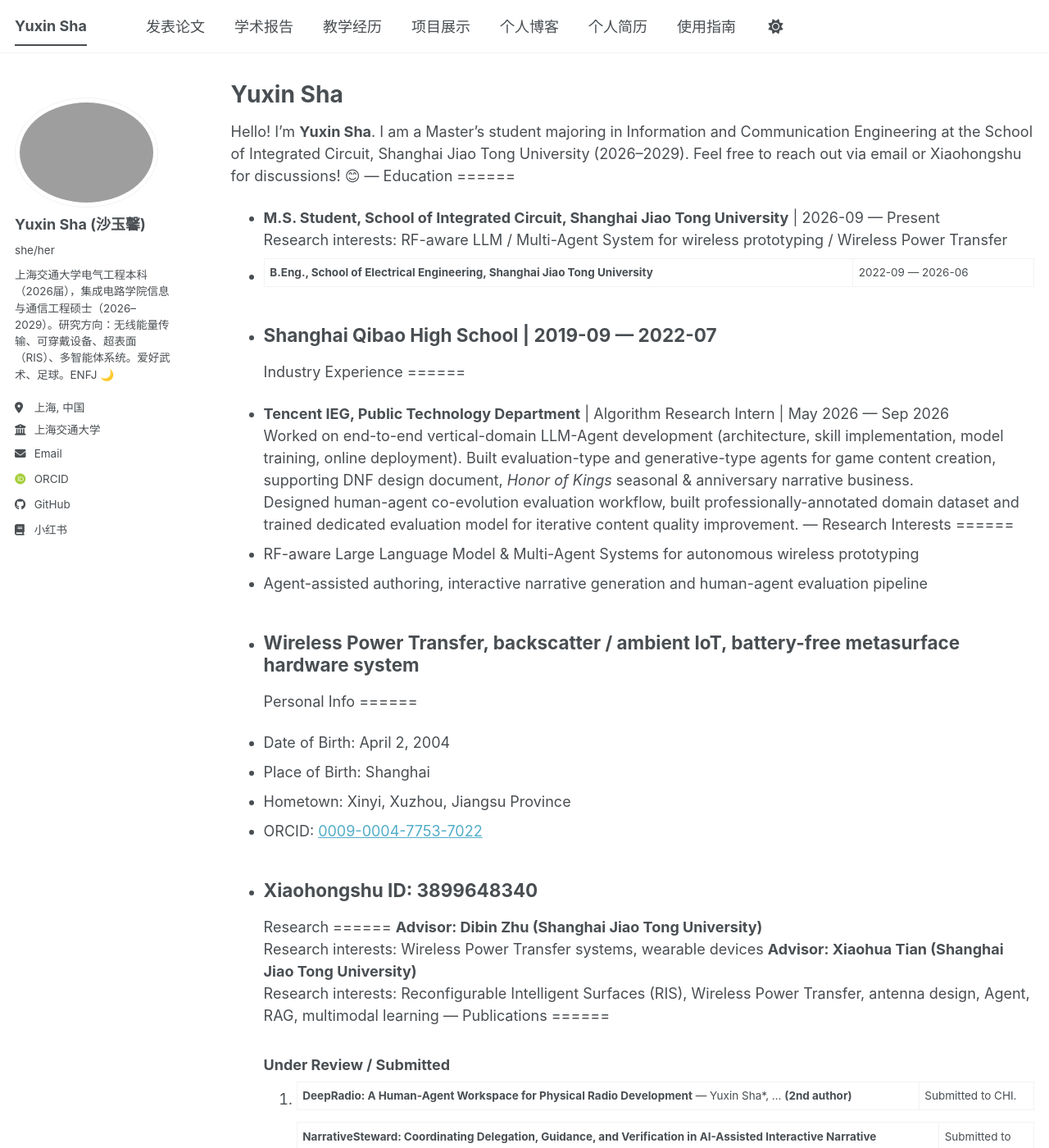
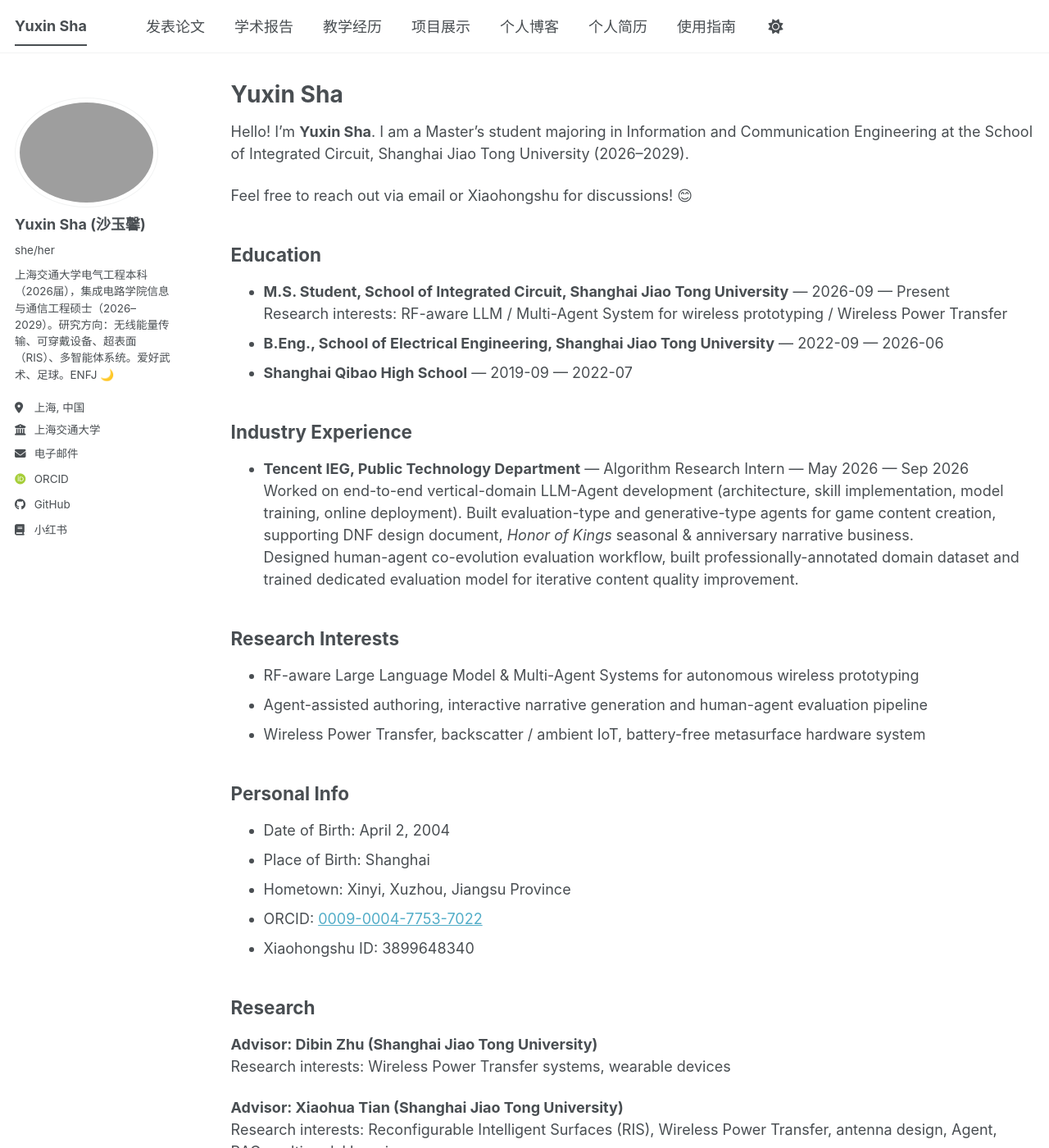
Before and after one commit to suiyuxue-dot/suiyuxue-dot.github.io, a Jekyll site: the page built from _pages/cv.md, in a window 1280 px wide and 1400 px high. Shown: the whole window at 82% size. Built offline with Jekyll 4.4.1, drawn with Linux system fonts in a browser that asks for light colours; some web fonts are replaced; a script bundle is joined from its source files by our own code; library files that are not in the unit come from our copies; some of the changed text lies outside the part shown.

Commit message:
fix: normalize homepage markdown layout and Chinese locale
Co-authored-by: suiyuxue-dot <253687041+suiyuxue-dot@users.noreply.github.com>

```diff
--- a/_config.yml
+++ b/_config.yml
@@ -7,7 +7,7 @@
 # server process.
 
 # Basic Site Settings
-locale                   : "en-US"
+locale                   : "zh-CN"
 site_theme               : "default" # The available themes options are "default", "air", "sunrise", "mint", "dirt" and "contrast"
 title                    : "Yuxin Sha"
 title_separator          : "-"
--- a/_data/navigation.yml
+++ b/_data/navigation.yml
@@ -24,7 +24,7 @@ main:
     url: /year-archive/
 
   - title: "个人简历"
-    url: /
+    url: /cv/
 
   - title: "使用指南"
     url: /markdown/
--- a/_includes/author-profile.html
+++ b/_includes/author-profile.html
@@ -21,7 +21,7 @@
   </div>
 
   <div class="author__urls-wrapper">
-    <button class="btn btn--inverse">Follow</button>
+    <button class="btn btn--inverse">{{ site.data.ui-text[site.locale].follow_label | default: "Follow" | remove: ":" | remove: "：" }}</button>
     <ul class="author__urls social-icons">
       <!-- Font Awesome icons / Biographic information  -->
       {% if author.location %}
--- a/_pages/cv.md
+++ b/_pages/cv.md
@@ -11,61 +11,66 @@ redirect_from:
 ---
 {% include base_path %}
 Hello! I'm **Yuxin Sha**. I am a Master’s student majoring in Information and Communication Engineering at the School of Integrated Circuit, Shanghai Jiao Tong University (2026–2029).
+
 Feel free to reach out via email or Xiaohongshu for discussions! 😊
----
-Education
-======
-* **M.S. Student, School of Integrated Circuit, Shanghai Jiao Tong University** | 2026-09 — Present
+
+## Education
+
+* **M.S. Student, School of Integrated Circuit, Shanghai Jiao Tong University** — 2026-09 — Present
   Research interests: RF-aware LLM / Multi-Agent System for wireless prototyping / Wireless Power Transfer
-* **B.Eng., School of Electrical Engineering, Shanghai Jiao Tong University** | 2022-09 — 2026-06
-* **Shanghai Qibao High School** | 2019-09 — 2022-07
----
-Industry Experience
-======
-* **Tencent IEG, Public Technology Department** | Algorithm Research Intern | May 2026 — Sep 2026
+* **B.Eng., School of Electrical Engineering, Shanghai Jiao Tong University** — 2022-09 — 2026-06
+* **Shanghai Qibao High School** — 2019-09 — 2022-07
+
+## Industry Experience
+
+* **Tencent IEG, Public Technology Department** — Algorithm Research Intern — May 2026 — Sep 2026
   Worked on end-to-end vertical-domain LLM-Agent development (architecture, skill implementation, model training, online deployment). Built evaluation-type and generative-type agents for game content creation, supporting DNF design document, *Honor of Kings* seasonal & anniversary narrative business.
   Designed human-agent co-evolution evaluation workflow, built professionally-annotated domain dataset and trained dedicated evaluation model for iterative content quality improvement.
----
-Research Interests
-======
+
+## Research Interests
+
 * RF-aware Large Language Model & Multi-Agent Systems for autonomous wireless prototyping
 * Agent-assisted authoring, interactive narrative generation and human-agent evaluation pipeline
 * Wireless Power Transfer, backscatter / ambient IoT, battery-free metasurface hardware system
----
-Personal Info
-======
+
+## Personal Info
+
 * Date of Birth: April 2, 2004
 * Place of Birth: Shanghai
 * Hometown: Xinyi, Xuzhou, Jiangsu Province
 * ORCID: [0009-0004-7753-7022](https://orcid.org/0009-0004-7753-7022)
 * Xiaohongshu ID: 3899648340
----
-Research
-======
+
+## Research
+
 **Advisor: Dibin Zhu (Shanghai Jiao Tong University)**
 Research interests: Wireless Power Transfer systems, wearable devices
+
 **Advisor: Xiaohua Tian (Shanghai Jiao Tong University)**
 Research interests: Reconfigurable Intelligent Surfaces (RIS), Wireless Power Transfer, antenna design, Agent, RAG, multimodal learning
----
-Publications
-======
+
+## Publications
+
 ### Under Review / Submitted
-1. **DeepRadio: A Human-Agent Workspace for Physical Radio Development** — Yuxin Sha*, ... **(2nd author)** | Submitted to CHI.
-2. **NarrativeSteward: Coordinating Delegation, Guidance, and Verification in AI-Assisted Interactive Narrative Authoring** — ..., Yuxin Sha **(3rd author)** | Submitted to CHI.
-3. **RadioMaster: Multi-Agent System for Autonomous Radio Signal Generation** — ..., Yuxin Sha **(2nd author)** | Submitted to JCIN. [arXiv:2606.01862](https://arxiv.org/abs/2606.01862)
-4. **Enabling Agile Ambient IoT Networking via a Parameterized Hybrid Radio** — ..., Yuxin Sha **(4th author)** | Submitted to TON.
-5. **MetaB: Battery-free Metasurfaces with Ultra-low-power for Mobile Devices** — ..., Yuxin Sha **(3rd author)** | Submitted to TOM.
-6. **Beyond Domain-Specific Tuning: Native RF-Modality LLM for Electromagnetic Awareness** — ..., Yuxin Sha **(4th author)** | Submitted to MobiCom.
+
+1. **DeepRadio: A Human-Agent Workspace for Physical Radio Development** — Yuxin Sha*, ... **(2nd author)** — Submitted to CHI.
+2. **NarrativeSteward: Coordinating Delegation, Guidance, and Verification in AI-Assisted Interactive Narrative Authoring** — ..., Yuxin Sha **(3rd author)** — Submitted to CHI.
+3. **RadioMaster: Multi-Agent System for Autonomous Radio Signal Generation** — ..., Yuxin Sha **(2nd author)** — Submitted to JCIN. [arXiv:2606.01862](https://arxiv.org/abs/2606.01862)
+4. **Enabling Agile Ambient IoT Networking via a Parameterized Hybrid Radio** — ..., Yuxin Sha **(4th author)** — Submitted to TON.
+5. **MetaB: Battery-free Metasurfaces with Ultra-low-power for Mobile Devices** — ..., Yuxin Sha **(3rd author)** — Submitted to TOM.
+6. **Beyond Domain-Specific Tuning: Native RF-Modality LLM for Electromagnetic Awareness** — ..., Yuxin Sha **(4th author)** — Submitted to MobiCom.
+
 ### Published
+
 1. **NW-EHA: A Misalignment-Tolerant Neck-Worn Electromagnetic Halbach Array Structure for Charging Implantable Devices** — Y. Sha, Z. Ran, D. Zhu **(1st author)**
    Y. Sha, Z. Ran and D. Zhu, "NW-EHA: A Misalignment-Tolerant Neck-Worn Electromagnetic Halbach Array Structure for Charging Implantable Devices," 2026 IEEE Wireless Power Technology Conference and Expo (WPTCE), Halifax, Nova Scotia, Canada, 2026.
 2. **Wearable Electromagnetic Halbach Array for Wirelessly Charging Implantable Biomedical Devices** — X. Luo, R. Gou, Y. Sha, D. Zhu, S. Yong and S. Beeby
    X. Luo, R. Gou, Y. Sha, D. Zhu, S. Yong and S. Beeby, "Wearable Electromagnetic Halbach Array for Wirelessly Charging Implantable Biomedical Devices," 2024 IEEE Wireless Power Technology Conference and Expo (WPTCE), Kyoto, Japan, 2024, pp. 734–738, doi: 10.1109/WPTCE59894.2024.10557437.
 3. **Toward Beamform Charging Without Chicken-or-Egg Dilemma** — L. Zhong, T. Qiang, Y. Sha, Z. Yang, J. Lei, W. Li, F. Zhu, J. Sun, B. Wang, X. Tian **(3rd author)**
    L. Zhong, T. Qiang, Y. Sha, Z. Yang, J. Lei, W. Li, F. Zhu, J. Sun, B. Wang and X. Tian, "Toward Beamform Charging Without Chicken-or-Egg Dilemma," IEEE Transactions on Mobile Computing (TOM), 2026.
----
-Honors & Awards
-======
+
+## Honors & Awards
+
 * First Prize, Semi-final, AI & FinTech Track, 1st SSE Cup Shanghai Undergraduate Innovation and Entrepreneurship Competition
 * Gold Award, Main Track (Shanghai Division), China International College Students’ Innovation Competition
 * Provincial Third Prize, Contemporary Undergraduate Mathematical Contest in Modeling (CUMCM)
@@ -73,18 +78,18 @@ Honors & Awards
 * Second / Third Prize, SJTU UAV & Robot Master Competition
 * 5th Place in Women’s Cudgel, 6th Place in Women’s Broadsword, Shanghai Wushu Competition
 * Finalist (15 teams worldwide, 1st author), 2026 WPTCE Student Competition
----
-Volunteering
-======
+
+## Volunteering
+
 * Volunteer, Shanghai Science and Technology Festival
 * Member, Glimmer of Light Rural Teaching Social Practice Group, School of Agriculture and Biology
 * Volunteer, Harvest Exhibition, School of Agriculture and Biology
 * Volunteer, Lakeside International Music Festival, Minhang Culture and Arts Festival
 * Volunteer, Minhang Mid-Autumn Festival Chinese Carnival
 * Volunteer, Shanghai Marathon
----
-Interests
-======
+
+## Interests
+
 * **Sports**: Wushu (20–present; 12–15), Karate (9–16, Black Belt at 13), Football (8–11, 16–18), Taekwondo (4–6)
 * **Games**: Love and Deepspace, Stardew Valley, Honor of Kings
 * **Others**: Traveling, writing, reading, photography
```
